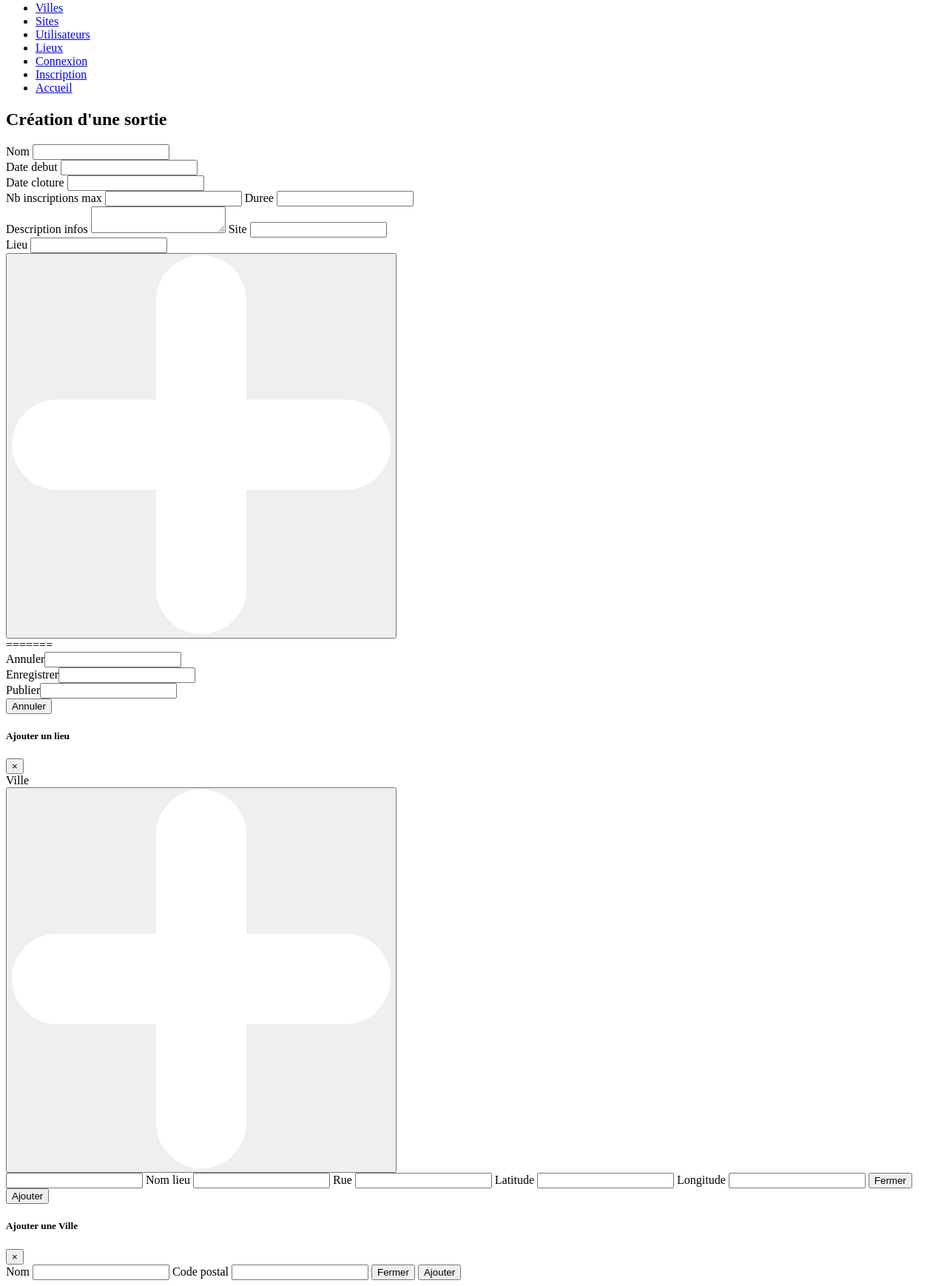
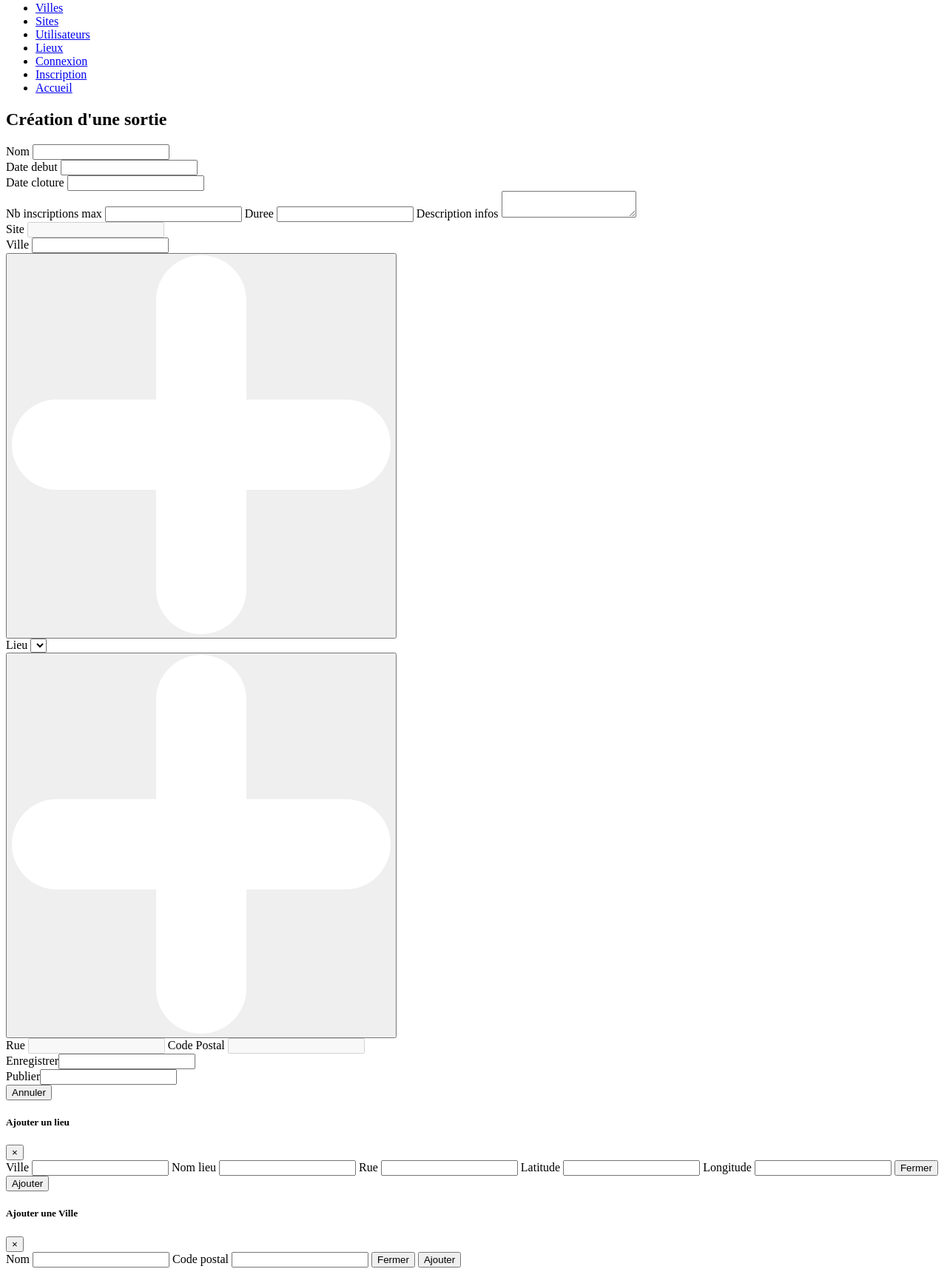
Before and after one commit to Slario/sortir, a Symfony app: template templates/sortie/new.html.twig in a window 1280 px wide. Shown: the part 556-2294 px from the top of the page at 74% size. After the commit the page ends 2269 px from the top, so only its background shows below. Run offline with Twig, Linux system fonts and the light colour scheme; the template is opened without the code that fills it, so the values that code supplies are empty; form fields are guessed from the names that the template uses; some libraries are stand-ins or nearby versions.

Commit message:
ajax lieu en fonction de ville

```diff
--- a/assets/css/app.css
+++ b/assets/css/app.css
@@ -20,6 +20,11 @@ h2{
     text-align: center !important;
     margin-top: 20px;
     margin-bottom: 20px;
+}
+.alert-success{
+    padding: 10px;
+    text-align: center;
+    border-radius: 5px;
 }
 /* ------------------ Header ------------------ */
 #containerNav{
--- a/src/Controller/UserController.php
+++ b/src/Controller/UserController.php
@@ -104,6 +104,7 @@ class UserController extends Controller
         $rechercher = true;
         $request = Request::createFromGlobals();
         $recherche = $request->query->get('recherche');
+        dump($recherche);
         $listeUsers = $entityManager->getRepository('App:User')->getUserByMotCle($recherche);
         return $this->render("user/index.html.twig", ["listeUsers" => $listeUsers, "rechercher" => $rechercher]);
     }
--- a/templates/base.html.twig
+++ b/templates/base.html.twig
@@ -9,13 +9,6 @@
     {{ encore_entry_link_tags('app') }}
 </head>
 <body>
-{% for label, messages in app.flashes %}
-    {% for message in messages %}
-        <div class="alert-{{ label }}">
-            {{ message }}
-        </div>
-    {% endfor %}
-{% endfor %}
 <div class="container-fluid" id="containerNav">
     <header>
         <nav class="navbar navbar-expand-md bg-dark navbar-dark">
@@ -77,6 +70,15 @@
 </div>
 
 <div class="container">
+    <div id="messageFlash">
+        {% for label, messages in app.flashes %}
+            {% for message in messages %}
+                <div class="alert-{{ label }}">
+                    {{ message }}
+                </div>
+            {% endfor %}
+        {% endfor %}
+    </div>
 {% block body %}{% endblock %}
 {% block javascripts %}{% endblock %}
 </div>
--- a/templates/sortie/_form.html.twig
+++ b/templates/sortie/_form.html.twig
@@ -20,47 +20,73 @@
                     </div>
                 </div>
 
-
                 {{ form_label(form.nbInscriptionsMax) }}
                 {{ form_widget(form.nbInscriptionsMax) }}
                 {{ form_errors(form.nbInscriptionsMax) }}
 
-
                 {{ form_label(form.duree) }}
                 {{ form_widget(form.duree) }}
                 {{ form_errors(form.duree) }}
-            </div>
 
-            <div class="col-6">
                 {{ form_label(form.descriptionInfos) }}
                 {{ form_widget(form.descriptionInfos) }}
                 {{ form_errors(form.descriptionInfos) }}
-
-                {{ form_label(form.site) }}
-                {{ form_widget(form.site) }}
-                {{ form_errors(form.site) }}
-
+            </div>
+            <div class="col-6">
+                <label for="site">Site</label>
+                <input type="text" name="site" class="form-control" value="{{ app.user.site }}" disabled>
+                <div class="row">
+                    <div class="col-6">
                         <div class="d-inline-block">
-                    {{ form_label(form.lieu) }}
-                    {{ form_widget(form.lieu) }}
-                    {{ form_errors(form.lieu) }}
+                            {{ form_label(form.ville) }}
+                            {{ form_widget(form.ville) }}
+                            {{ form_errors(form.ville) }}
                         </div>
                         <div class="d-inline-block">
                             <a>
-                        <button type="button" data-toggle="modal" data-target="#ModalAjoutLieu" class="boutonPlus">
+                                <button type="button" class="boutonPlus">
                                     <img alt="plus" class="plus" src="{{ asset('build/images/add.svg') }}">
                                 </button>
                             </a>
                         </div>
-=======
+                    </div>
+                    <div id="path_adrAdresseLieu" data-path="{{ path('sortie_index') }}"></div>
+                    <div class="col-6">
+                        <div class="d-inline-block test">
+                            <label for="lieux">Lieu</label>
+                            <select id="sortie_lieu" class="form-control">
+                                {% if listeLieux is defined %}
+                                    {% for lieu in listeLieux %}
+                                        <option>{{ lieu.nomLieu }}</option>
+                                    {% endfor %}
+                                {% endif %}
+                            </select>
+                        </div>
+                        <div class="d-inline-block">
+                            <a>
+                                <button type="button" data-toggle="modal" data-target="#ModalAjoutLieu"
+                                        class="boutonPlus">
+                                    <img alt="plus" class="plus" src="{{ asset('build/images/add.svg') }}">
+                                </button>
+                            </a>
+                        </div>
+                    </div>
+                </div>
+
+                <label for="rue">Rue</label>
+                <input type="text" name="rue" class="form-control" disabled>
+                <label for="cp">Code Postal</label>
+                <input type="text" name="cp" class="form-control" disabled>
+
+
                 <div class="col-4">
                     <!--
                 Si je ne parviens pas à faire fonctionner ma modification dans le contrôleur/le form pour faire une annulation,
                 remettre ce code pour faire fonctionner le bouton qui RN renvoie juste à l'index des sorties
                 <a href="{# path('sortie_index') #}"><button class="bouton">Annuler</button></a>
+                    {{ form_row(form.annuler) }}
                 -->
-                {{ form_row(form.annuler) }}
-
+                </div>
             </div>
         </div>
         <div class="d-inline-block">
@@ -82,8 +108,8 @@
                 </div>
             {% endfor %}
         {% endfor %}
-
-
+    </div>
+</div>
 <div class="modal fade" id="ModalAjoutLieu" tabindex="-1" role="dialog" aria-labelledby="ModalAjoutLieu"
      aria-hidden="true">
     <div class="modal-dialog" role="document">
@@ -99,14 +125,6 @@
                     {{ form_start(formLieu) }}
 
                     {{ form_label(formLieu.ville) }}
-                            <div class="d-inline-block">
-                                <a>
-                                    <button type="button" data-toggle="modal" data-target="#ModalAjoutVille"
-                                            class="boutonPlus">
-                                        <img alt="plus" class="plus" src="{{ asset('build/images/add.svg') }}">
-                                    </button>
-                                </a>
-                            </div>
                     {{ form_widget(formLieu.ville) }}
                     {{ form_errors(formLieu.ville) }}
 
@@ -125,7 +143,6 @@
                     {{ form_label(formLieu.longitude) }}
                     {{ form_widget(formLieu.longitude) }}
                     {{ form_errors(formLieu.longitude) }}
-
                     <button type="button" class="btn bouton" data-dismiss="modal">Fermer</button>
                     <button class="bouton d-inline-block">{{ button_label|default('Ajouter') }}</button>
                     {{ form_end(formLieu) }}
@@ -134,8 +151,6 @@
         </div>
     </div>
 </div>
-
-
 <div class="modal fade" id="ModalAjoutVille" tabindex="-1" role="dialog" aria-labelledby="ModalAjoutVille"
      aria-hidden="true">
     <div class="modal-dialog" role="document">
@@ -150,7 +165,6 @@
                 <div class="form-group ">
                     {{ form_start(formVille) }}
 
-
                     {{ form_label(formVille.nom) }}
                     {{ form_widget(formVille.nom) }}
                     {{ form_errors(formVille.nom) }}
@@ -158,9 +172,9 @@
                     {{ form_label(formVille.codePostal) }}
                     {{ form_widget(formVille.codePostal) }}
                     {{ form_errors(formVille.codePostal) }}
-
                     <button type="button" class="btn bouton" data-dismiss="modal">Fermer</button>
-                            <button class="bouton d-inline-block">{{ button_label|default('Ajouter') }}</button>
+                    <button id="btnAjouterVille"
+                            class="bouton d-inline-block">{{ button_label|default('Ajouter') }}</button>
                     {{ form_end(formVille) }}
                 </div>
             </div>
@@ -168,8 +182,6 @@
     </div>
 </div>
 {{ form_end(form) }}
-    </div>
-</div>
 <script>
     $('#ModalAjoutLieu').on('shown.bs.modal', function () {
         let modal = $(this);
@@ -183,12 +195,9 @@
     $(document).on('submit', 'form', function (e) {
         // il est impératif de commencer avec cette méthode qui va empêcher le navigateur d'envoyer le formulaire lui-même
         e.preventDefault();
-
         const $form = $(e.target);
         const modal = $('#ModalAjoutLieu');
-
         const title = $('#article_title').val();
-
         const $submitButton = $form.find(':submit');
         $submitButton.html('<i class="fas fa-spinner fa-pulse"></i>');
         $submitButton.prop('disabled', true);
--- a/templates/sortie/new.html.twig
+++ b/templates/sortie/new.html.twig
@@ -3,6 +3,8 @@
 {% block title %}Nouvelle sortie{% endblock %}
 
 {% block body %}
+
+    <div id="path_adrSortie" data-path="{{ path('sortie_new') }}"></div>
     <h2>Création d'une sortie</h2>
 
     {{ include('sortie/_form.html.twig') }}
--- a/templates/user/index.html.twig
+++ b/templates/user/index.html.twig
@@ -62,7 +62,7 @@
         {% else %}
         <div class="text-center">
 
-            <table class="table-responsive table-dark">
+            <table class="table table-dark">
                 <thead>
                 <tr>
                     <th>Id</th>
--- a/templates/ville/new.html.twig
+++ b/templates/ville/new.html.twig
@@ -5,6 +5,7 @@
 {% block body %}
     <h2>Créer une ville</h2>
 
+    <div id="path_adrNewVille" data-path="{{ path('ville_new') }}"></div>
     <div class="text-center">
         {{ include('ville/_form.html.twig', {'button_label': 'Créer'}) }}
         <a href="{{ path('ville_index') }}" class="bouton d-inline-block">Annuler</a>
```
Also changed, not shown: assets/js/app.js (+65 -3 lines), src/Controller/SortieController.php (+10 -3 lines), src/Form/SortieType.php (+8 -7 lines), src/Repository/LieuRepository.php (+9 -0 lines), src/Repository/SortieRepository.php (+11 -2 lines). Lines whose indentation alone changed are shown as unchanged.
